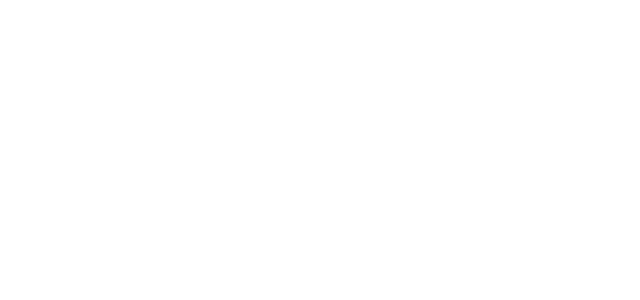
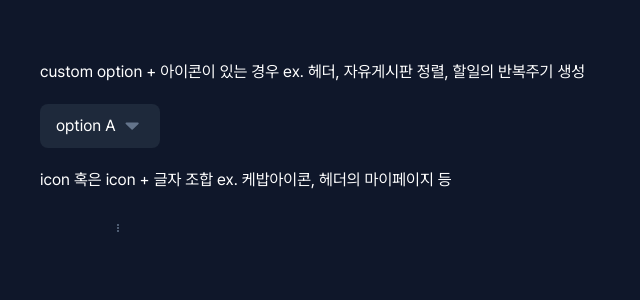
Before and after one commit to codeit18-4-5/Plango, a Next.js app: page /components/dropdown in a window 1280 px wide. Before the commit this address had no page. Shown: the top 300 px of the page, without its empty margins (0-640 px from the left). Built offline with nearby package versions, Linux system fonts and the light colour scheme.

Commit message:
chore: #36 dropdown demo page 생성

```diff
--- /dev/null
+++ b/src/app/(routes)/components/dropdown/page.tsx
@@ -0,0 +1,72 @@
+"use client";
+
+import { Container } from "@/components/layout";
+import { useState, useEffect } from "react";
+import { useRouter } from "next/navigation";
+import { DropdownOption } from "@/types/option";
+import Dropdown from "@/components/ui/dropdown/dropdown";
+import IcDropdown from "@/assets/icons/ic-dropdown.svg";
+import IcKebab from "@/assets/icons/ic-kebab.svg";
+
+function DropdownDemo() {
+  const [selected, setSelected] = useState("");
+  const router = useRouter();
+
+  const options: DropdownOption[] = [
+    { label: "option A", value: "A" },
+    { label: "option B", value: "B" },
+    { label: "option C", value: "C" },
+  ];
+
+  useEffect(() => {
+    setSelected(options[0].label);
+  }, []);
+
+  return (
+    <>
+      <div>
+        <p className="my-[20px]">
+          custom option + 아이콘이 있는 경우 ex. 헤더, 자유게시판 정렬, 할일의 반복주기 생성
+        </p>
+        <Dropdown size="md" selected={selected} setSelected={setSelected} className="z-20">
+          <Dropdown.TriggerSelect isIcon={true} intent="select">
+            <IcDropdown />
+          </Dropdown.TriggerSelect>
+          <Dropdown.Menu>
+            {options.map(option => (
+              <Dropdown.Option
+                onClick={() => router.push("/")}
+                key={option.value}
+                value={option.value}
+                label={option.label}
+                setSelected={setSelected}
+              >
+                {option.label}
+              </Dropdown.Option>
+            ))}
+          </Dropdown.Menu>
+        </Dropdown>
+      </div>
+      <div>
+        <p className="my-[20px]">icon 혹은 icon + 글자 조합 ex. 케밥아이콘, 헤더의 마이페이지 등</p>
+        <Dropdown size="sm" className="z-10">
+          <Dropdown.TriggerIcon intent="icon">
+            <IcKebab />
+          </Dropdown.TriggerIcon>
+          <Dropdown.Menu>
+            <Dropdown.Option align="center">수정하기</Dropdown.Option>
+            <Dropdown.Option align="center">삭제하기</Dropdown.Option>
+          </Dropdown.Menu>
+        </Dropdown>
+      </div>
+    </>
+  );
+}
+
+export default function Components() {
+  return (
+    <Container>
+      <DropdownDemo />
+    </Container>
+  );
+}
```
